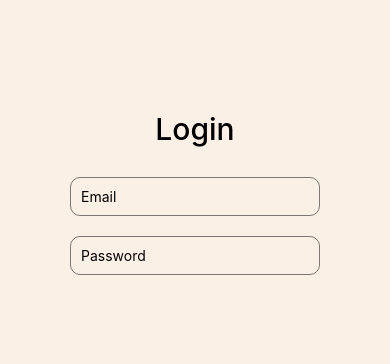
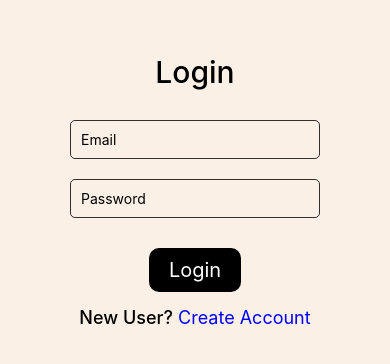
Before and after one commit to aaru266/FoodOrderingApp, a React Native app: screen /Login in a window 390 px wide. Shown: the part 234-598 px from the top of the page. Built offline with nearby package versions, Linux system fonts and the light colour scheme.

Commit message:
commited

```diff
--- a/screens/Login.js
+++ b/screens/Login.js
@@ -1,13 +1,26 @@
-import { StyleSheet, Text, View,TextInput } from 'react-native'
+import { StyleSheet, Text, View, TextInput, TouchableOpacity } from 'react-native'
 import React from 'react'
 import { SafeAreaView } from 'react-native-safe-area-context'
 
-const Login = () => {
+const Login = ({ navigation }) => {
   return (
     <SafeAreaView style={styles.container}>
-      <Text style={{fontSize:30,fontWeight:500,marginVertical:20}}>Login</Text>
+      <Text style={{ fontSize: 30, fontWeight: 500, marginVertical: 20 }}>Login</Text>
       <TextInput style={styles.input} placeholder='Email' />
-      <TextInput style={styles.input} placeholder='Password' secureTextEntry={true}/>
+      <TextInput style={styles.input} placeholder='Password' secureTextEntry={true} />
+      <TouchableOpacity style={styles.button}>
+        <Text style={{ fontSize: 20, color: 'white' }}>
+          Login
+        </Text>
+      </TouchableOpacity>
+      <View style={styles.signupLink}>
+        <Text style={{ fontSize: 18, fontWeight: 500 }}>
+          New User?
+        </Text>
+        <TouchableOpacity activeOpacity={0.9} onPress={() => navigation.navigate('SignUp')}>
+          <Text style={{ fontSize: 18, color: 'blue' }}>Create Account</Text>
+        </TouchableOpacity>
+      </View>
     </SafeAreaView>
   )
 }
@@ -15,19 +28,32 @@ const Login = () => {
 export default Login
 
 const styles = StyleSheet.create({
-    container:{
-        backgroundColor:'linen',
-       flex:1,
-       justifyContent:'center',
-       alignItems:'center'
-    },
-    input:{
-        borderWidth:1,
-        width:250,
-        borderRadius:10,
-        padding:10,
-        marginVertical:10,
-        borderColor:'rgba(0,0,0,0.5)',
+  container: {
+    backgroundColor: 'linen',
+    flex: 1,
+    justifyContent: 'center',
+    alignItems: 'center'
+  },
+  input: {
+    borderWidth: 1,
+    width: 250,
+    borderRadius: 5,
+    padding: 10,
+    marginVertical: 10,
+    borderColor: 'rgba(0,0,0,0.8)',
 
-    }
+  },
+  button: {
+    //    borderWidth:2,
+    paddingHorizontal: 20,
+    paddingVertical: 10,
+    borderRadius: 10,
+    backgroundColor: 'black',
+    marginTop: 20
+  },
+  signupLink: {
+    flexDirection: 'row',
+    marginVertical: 15,
+    gap: 5,
+  }
 })
--- a/screens/SignUp.js
+++ b/screens/SignUp.js
@@ -9,8 +9,8 @@ const SignUp = () => {
             <TextInput style={styles.input} placeholder='Name' />
             <TextInput style={styles.input} placeholder='Email' inputMode='email' />
             <TextInput style={styles.input} placeholder='Password' secureTextEntry={true} />
-            <TouchableOpacity>
-                <Text>
+            <TouchableOpacity style={styles.button}>
+                <Text style={{ color: 'white', fontSize: 20 }}>
                     Sign Up
                 </Text>
             </TouchableOpacity>
@@ -36,5 +36,12 @@ const styles = StyleSheet.create({
         width: 250,
         marginVertical: 5,
         borderRadius: 5,
+    },
+    button: {
+        paddingHorizontal: 20,
+        paddingVertical: 10,
+        borderRadius: 10,
+        backgroundColor: 'black',
+        marginTop: 20
     }
 })
```
